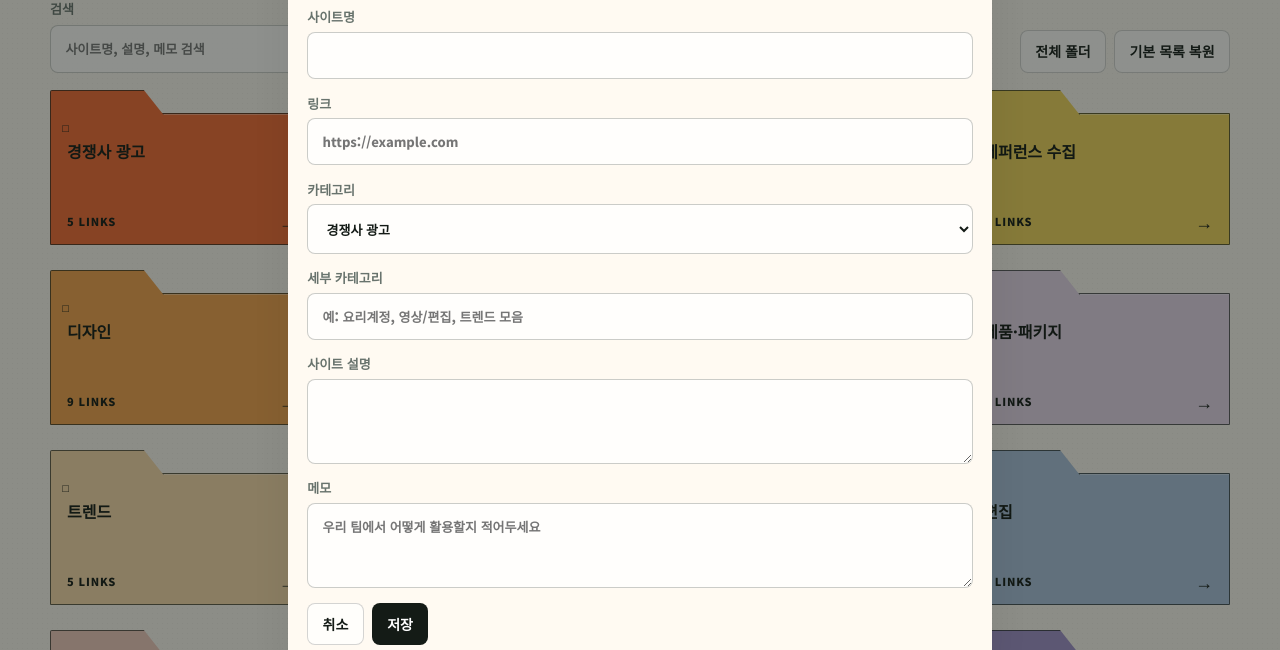
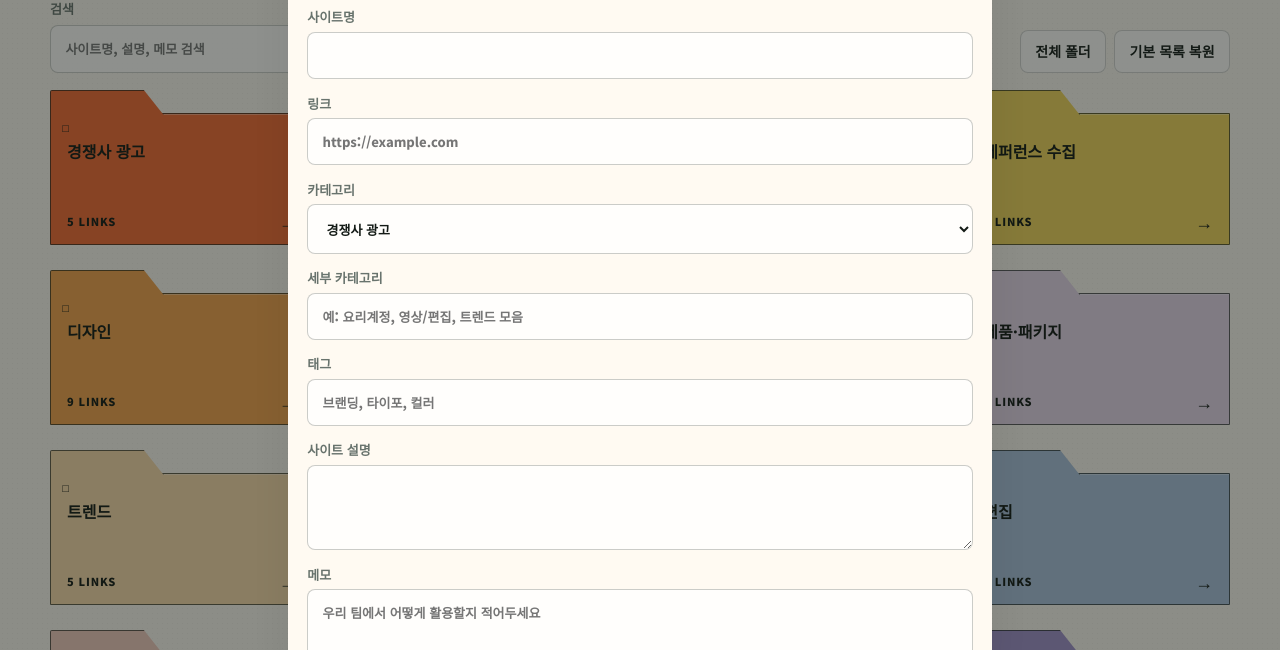
Before and after one commit to singaa78-commits/marketing_daily_diary, a website: page Reference_site/index.html in a window 1280 px wide. Both pictures are taken after a click on the button "새 링크 추가". Shown: the part 124-774 px from the top of the page. Drawn offline with Linux system fonts and the light colour scheme.

Commit message:
Add reference tags

```diff
--- a/Reference_site/app.js
+++ b/Reference_site/app.js
@@ -1220,6 +1220,7 @@ function prepareSite(item) {
     category: normalizedCategory,
     subcategory: item.subcategory || "",
     description: item.description || "",
+    tags: normalizeTags(item, normalizedCategory),
     memo: normalizeMemo(item.memo || "", normalizedCategory),
     editor: item.editor || "Codex",
     status: item.status || "검토 전",
@@ -1227,6 +1228,39 @@ function prepareSite(item) {
     image: item.image || previewImageFor(item.url || "https://example.com"),
     updatedAt: item.updatedAt || new Date().toISOString(),
   };
+}
+function normalizeTags(item, category) {
+  const explicit = Array.isArray(item.tags)
+    ? item.tags
+    : typeof item.tags === "string"
+      ? item.tags.split(/[,#]/)
+      : [];
+  const source = [item.name, item.category, item.subcategory, item.description, item.memo].filter(Boolean).join(" ").toLowerCase();
+  const tags = [...explicit.map((tag) => String(tag).trim()).filter(Boolean)];
+  const push = (tag) => { if (tag && !tags.includes(tag)) tags.push(tag); };
+  const add = (tag, tests) => {
+    if (tests.some((test) => source.includes(test.toLowerCase()))) push(tag);
+  };
+
+  push(category ? category.replace(" ????", "") : "");
+  push(item.subcategory || "");
+  add("???", ["brand", "branding", "identity", "rebrand", "???", "???", "?????", "??", "??"]);
+  add("???", ["type", "typo", "font", "fonts", "???", "??"]);
+  add("??", ["color", "colour", "palette", "??", "??", "??"]);
+  add("???", ["package", "packaging", "???"]);
+  add("??", ["ad", "ads", "advertising", "??", "campaign", "???"]);
+  add("??", ["video", "film", "shot", "vimeo", "youtube", "??", "??", "??"]);
+  add("??", ["motion", "animation", "lottie", "??", "?????"]);
+  add("?/UI", ["web", "ui", "ux", "site", "landing", "?", "??", "????", "???", "??", "??"]);
+  add("??", ["photo", "photography", "image", "ignant", "??", "??", "??", "??"]);
+  add("???", ["graphic", "poster", "visual", "???", "???", "???"]);
+  add("???", ["trend", "trends", "???"]);
+  add("???", ["research", "report", "data", "survey", "???", "???", "???", "??", "???"]);
+  add("??", ["copy", "email", "crm", "??", "???", "crm"]);
+  add("???", ["content", "contents", "instagram", "sns", "???", "???", "sns", "??", "??"]);
+  add("????", ["illustration", "illustrator", "draw", "????", "???"]);
+
+  return [...new Set(tags.map((tag) => tag.trim()).filter(Boolean))].slice(0, 5);
 }
 function normalizeMemo(memo, category) {
   const autoMemoPattern = new RegExp("\uC5D0\uC11C \uAC00\uC838\uC628 \uC778\uC2A4\uD0C0\uADF8\uB7A8 \uC2A4\uD06C\uB7A9\uC785\uB2C8\uB2E4|\uBA54\uBAA8\uB97C \uC5F4\uC5B4 \uD65C\uC6A9 \uD3EC\uC778\uD2B8\uB97C \uCD94\uAC00\uD558\uC138\uC694");
@@ -1271,7 +1305,7 @@ function renderFolders() {
 function getFilteredSites() {
   return sites.filter((item) => {
     const matchesCategory = !activeCategory || item.category === activeCategory;
-    const text = [item.name, item.url, item.category, item.subcategory, item.description, item.memo, item.editInfo].join(" ").toLowerCase();
+    const text = [item.name, item.url, item.category, item.subcategory, ...(item.tags || []), item.description, item.memo, item.editInfo].join(" ").toLowerCase();
     return matchesCategory && (!query || text.includes(query));
   });
 }
@@ -1329,7 +1363,7 @@ function createSiteCard(item) {
       </a>
     `}
     <div class="bookmark-body">
-      ${item.subcategory ? `<span class="card-kicker">${escapeHtml(item.subcategory)}</span>` : ""}
+      <div class="card-tags">${(item.tags || []).map((tag) => `<span class="card-kicker">${escapeHtml(tag)}</span>`).join("")}</div>
       <div class="site-card-header"><h3>${escapeHtml(item.name)}</h3></div>
       <p>${escapeHtml(item.description)}</p>
       <div class="memo-box"><strong>메모</strong><p>${escapeHtml(item.memo || "")}</p></div>
@@ -1372,6 +1406,7 @@ function openEditor(id) {
   document.querySelector("#siteUrl").value = item?.url || "";
   document.querySelector("#siteDescription").value = item?.description || "";
   document.querySelector("#siteSubcategory").value = item?.subcategory || "";
+  document.querySelector("#siteTags").value = (item?.tags || []).join(", ");
   document.querySelector("#siteMemo").value = item?.memo || "";
   deleteButton.hidden = !item;
 
@@ -1391,6 +1426,7 @@ function saveSite(event) {
     category: document.querySelector("#siteCategory").value,
     description: document.querySelector("#siteDescription").value.trim(),
     subcategory: document.querySelector("#siteSubcategory").value.trim(),
+    tags: document.querySelector("#siteTags").value.split(/[,#]/).map((tag) => tag.trim()).filter(Boolean),
     memo: document.querySelector("#siteMemo").value.trim(),
     editor: "Codex",
     status: itemStatusById(id),
--- a/Reference_site/index.html
+++ b/Reference_site/index.html
@@ -65,6 +65,7 @@
         <label>링크<input id="siteUrl" type="url" required placeholder="https://example.com" /></label>
         <label>카테고리<select id="siteCategory" required></select></label>
         <label>세부 카테고리<input id="siteSubcategory" placeholder="예: 요리계정, 영상/편집, 트렌드 모음" /></label>
+        <label>태그<input id="siteTags" placeholder="브랜딩, 타이포, 컬러" /></label>
         <label>사이트 설명<textarea id="siteDescription" required rows="3"></textarea></label>
         <label>메모<textarea id="siteMemo" rows="3" placeholder="우리 팀에서 어떻게 활용할지 적어두세요"></textarea></label>
 
--- a/Reference_site/public/styles.css
+++ b/Reference_site/public/styles.css
@@ -270,7 +270,8 @@ input:focus, select:focus, textarea:focus { border-color: #141b16; box-shadow: 0
   padding: 0.85rem;
 }
 
-.card-kicker { display: inline-flex; width: max-content; max-width: 100%; border: 1px solid rgba(108, 74, 34, 0.24); border-radius: 999px; background: #f7eddb; color: #6c4a22; padding: 0.18rem 0.48rem; font-size: 10px; font-weight: 900; line-height: 1.2; }
+.card-tags { display: flex; flex-wrap: wrap; gap: 0.32rem; min-width: 0; }
+.card-kicker { display: inline-flex; width: max-content; max-width: 100%; border: 1px solid rgba(108, 74, 34, 0.24); border-radius: 999px; background: #f7eddb; color: #6c4a22; padding: 0.18rem 0.48rem; font-size: 10px; font-weight: 900; line-height: 1.2; overflow-wrap: anywhere; }
 .site-card-header { display: flex; justify-content: space-between; gap: 0.75rem; align-items: start; }
 .site-card h3 { margin: 0; font-size: 14px; line-height: 1.38; overflow-wrap: anywhere; word-break: keep-all; }
 .site-card p { margin: 0; color: var(--muted); font-size: 12px; line-height: 1.5; overflow-wrap: anywhere; word-break: keep-all; }
--- a/Reference_site/styles.css
+++ b/Reference_site/styles.css
@@ -270,7 +270,8 @@ input:focus, select:focus, textarea:focus { border-color: #141b16; box-shadow: 0
   padding: 0.85rem;
 }
 
-.card-kicker { display: inline-flex; width: max-content; max-width: 100%; border: 1px solid rgba(108, 74, 34, 0.24); border-radius: 999px; background: #f7eddb; color: #6c4a22; padding: 0.18rem 0.48rem; font-size: 10px; font-weight: 900; line-height: 1.2; }
+.card-tags { display: flex; flex-wrap: wrap; gap: 0.32rem; min-width: 0; }
+.card-kicker { display: inline-flex; width: max-content; max-width: 100%; border: 1px solid rgba(108, 74, 34, 0.24); border-radius: 999px; background: #f7eddb; color: #6c4a22; padding: 0.18rem 0.48rem; font-size: 10px; font-weight: 900; line-height: 1.2; overflow-wrap: anywhere; }
 .site-card-header { display: flex; justify-content: space-between; gap: 0.75rem; align-items: start; }
 .site-card h3 { margin: 0; font-size: 14px; line-height: 1.38; overflow-wrap: anywhere; word-break: keep-all; }
 .site-card p { margin: 0; color: var(--muted); font-size: 12px; line-height: 1.5; overflow-wrap: anywhere; word-break: keep-all; }
```
Also changed, not shown: Reference_site/public/app.js (+38 -2 lines), Reference_site/public/index.html (+1 -0 lines).
